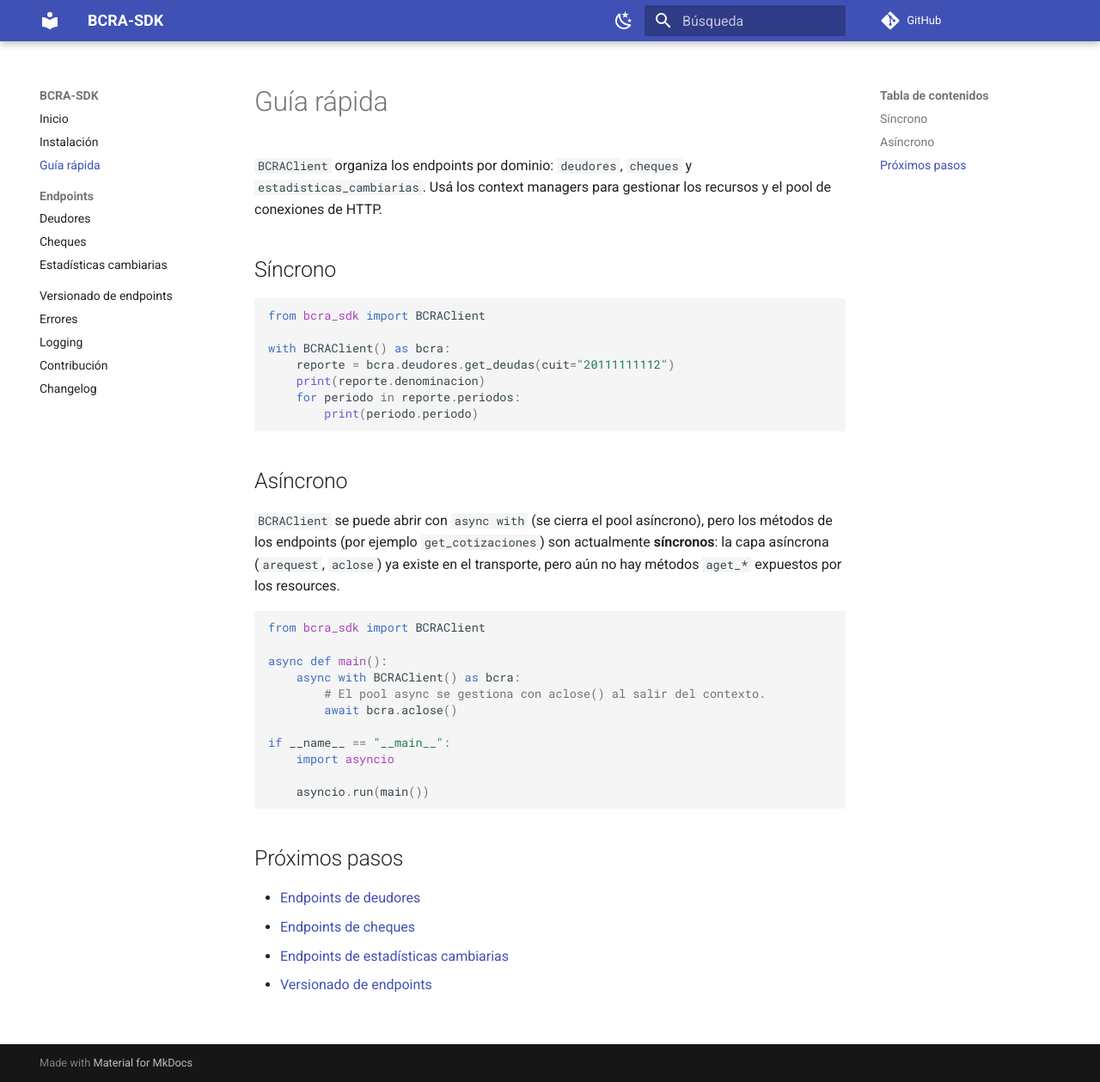
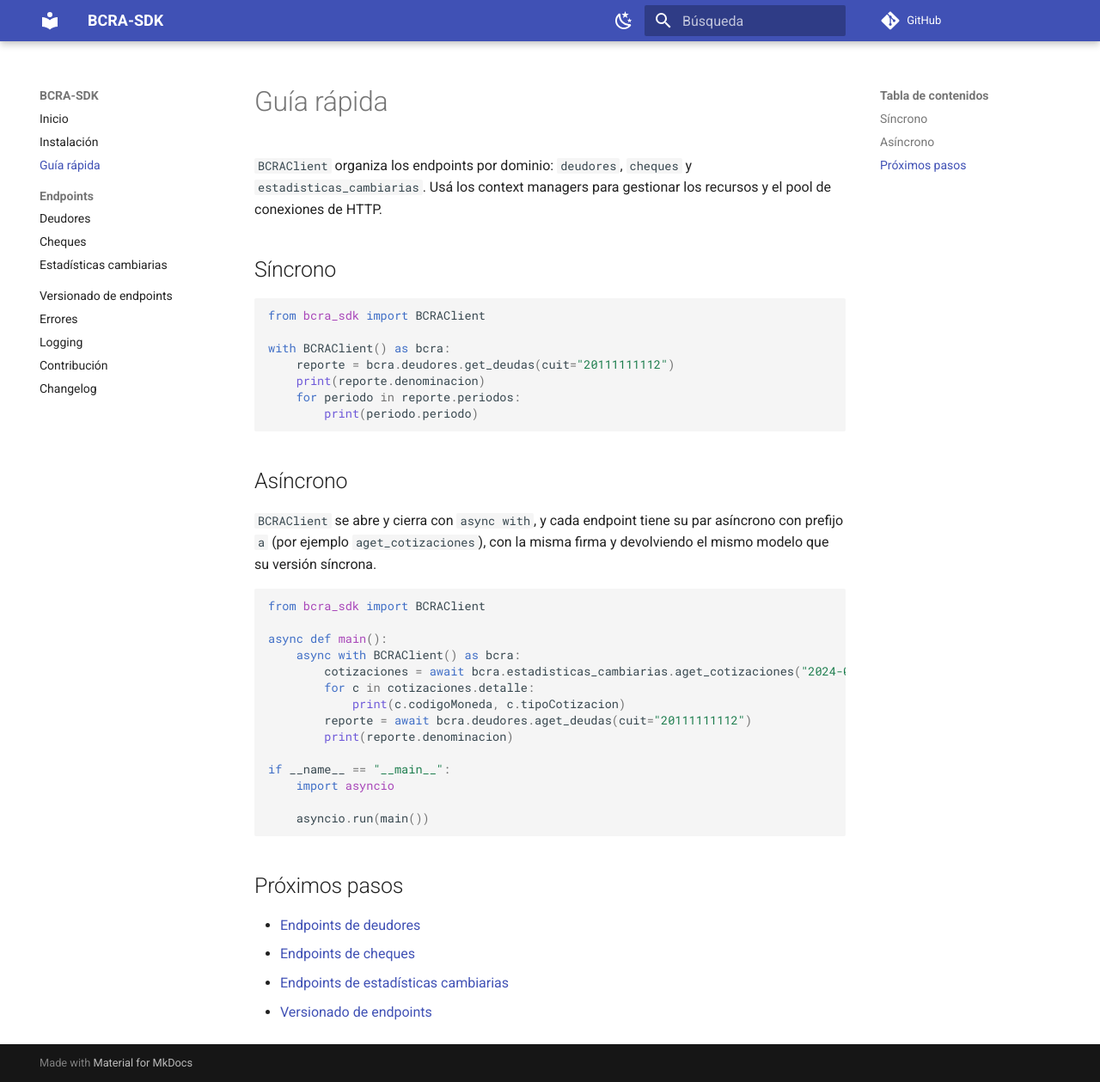
Before and after one commit to fernandezgonzalo/bcra-sdk, an MkDocs documentation site: the page built from docs/guia-rapida.md, in a window 1280 px wide and 1259 px high. Shown: the whole window at 86% size. Built offline with MkDocs 1.6.1 and Material for MkDocs 9.7.7, drawn with Linux system fonts in a browser that asks for light colours; comment, search, counter and statistics services are not loaded.

Commit message:
docs(async): document async endpoint methods

````diff
--- a/docs/guia-rapida.md
+++ b/docs/guia-rapida.md
@@ -18,18 +18,20 @@ with BCRAClient() as bcra:
 
 ## Asíncrono
 
-`BCRAClient` se puede abrir con `async with` (se cierra el pool asíncrono), pero los
-métodos de los endpoints (por ejemplo `get_cotizaciones`) son actualmente **síncronos**:
-la capa asíncrona (`arequest`, `aclose`) ya existe en el transporte, pero aún no hay
-métodos `aget_*` expuestos por los resources.
+`BCRAClient` se abre y cierra con `async with`, y cada endpoint tiene su par asíncrono
+con prefijo `a` (por ejemplo `aget_cotizaciones`), con la misma firma y devolviendo el
+mismo modelo que su versión síncrona.
 
 ```python
 from bcra_sdk import BCRAClient
 
 async def main():
     async with BCRAClient() as bcra:
-        # El pool async se gestiona con aclose() al salir del contexto.
-        await bcra.aclose()
+        cotizaciones = await bcra.estadisticas_cambiarias.aget_cotizaciones("2024-06-12")
+        for c in cotizaciones.detalle:
+            print(c.codigoMoneda, c.tipoCotizacion)
+        reporte = await bcra.deudores.aget_deudas(cuit="20111111112")
+        print(reporte.denominacion)
 
 if __name__ == "__main__":
     import asyncio
````
Also changed, not shown: README.md (+16 -0 lines), docs/endpoints/cheques.md (+3 -0 lines), docs/endpoints/deudores.md (+3 -0 lines), docs/endpoints/estadisticas-cambiarias.md (+3 -0 lines).
